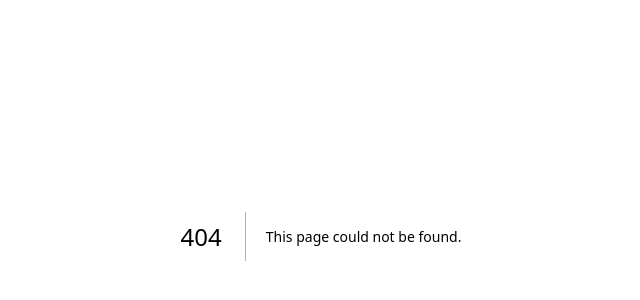
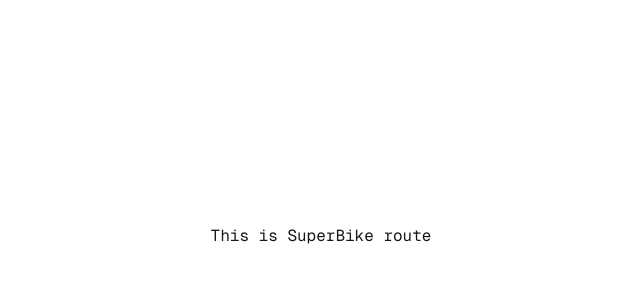
Before and after one commit to nithinw2s/sauda-demo, a Next.js app: page /bike/superbikes in a window 1280 px wide. Before the commit this address had no page. Shown: the part 164-464 px from the top of the page, without its empty margins (319-959 px from the left). Built offline with nearby package versions, Linux system fonts and the light colour scheme.

Commit message:
first commit

```diff
--- /dev/null
+++ b/src/pages/bike/index.tsx
@@ -0,0 +1,30 @@
+import Image from "next/image";
+import { Geist, Geist_Mono } from "next/font/google";
+
+const geistSans = Geist({
+  variable: "--font-geist-sans",
+  subsets: ["latin"],
+});
+
+const geistMono = Geist_Mono({
+  variable: "--font-geist-mono",
+  subsets: ["latin"],
+});
+
+export default function Home() {
+  return (
+    <div
+      className={`${geistSans.className} ${geistMono.className} grid grid-rows-[20px_1fr_20px] items-center justify-items-center min-h-screen p-8 pb-20 gap-16 sm:p-20 font-[family-name:var(--font-geist-sans)]`}
+    >
+      <main className="flex flex-col gap-[32px] row-start-2 items-center sm:items-start">
+
+        <div>This is Bike route</div>
+
+      </main>
+      <footer className="row-start-3 flex gap-[24px] flex-wrap items-center justify-center">
+
+
+      </footer>
+    </div>
+  );
+}
--- /dev/null
+++ b/src/pages/bike/superbikes/index.tsx
@@ -0,0 +1,30 @@
+import Image from "next/image";
+import { Geist, Geist_Mono } from "next/font/google";
+
+const geistSans = Geist({
+  variable: "--font-geist-sans",
+  subsets: ["latin"],
+});
+
+const geistMono = Geist_Mono({
+  variable: "--font-geist-mono",
+  subsets: ["latin"],
+});
+
+export default function Home() {
+  return (
+    <div
+      className={`${geistSans.className} ${geistMono.className} grid grid-rows-[20px_1fr_20px] items-center justify-items-center min-h-screen p-8 pb-20 gap-16 sm:p-20 font-[family-name:var(--font-geist-sans)]`}
+    >
+      <main className="flex flex-col gap-[32px] row-start-2 items-center sm:items-start">
+
+        <div>This is SuperBike route</div>
+
+      </main>
+      <footer className="row-start-3 flex gap-[24px] flex-wrap items-center justify-center">
+
+
+      </footer>
+    </div>
+  );
+}
```
Also changed, not shown: package.json (+9 -6 lines), 1 other file (tests, documents, lock files or other folders).
